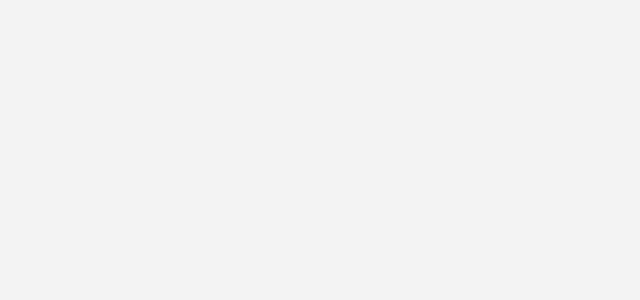
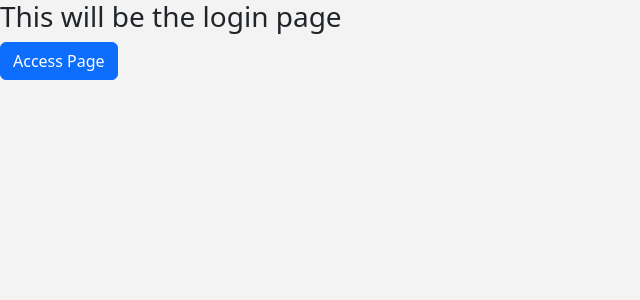
Before and after one commit to LaiaFustr/CSTools, an Angular app: page /login in a window 1280 px wide. Before the commit this address led to /. Shown: the top 300 px of the page, without its empty margins (0-640 px from the left). Built offline with nearby package versions, Linux system fonts and the light colour scheme.

Commit message:
:sparkles: login :sparkles:

```diff
--- /dev/null
+++ b/src/app/login/login.component.html
@@ -0,0 +1,3 @@
+<h3>This will be the login page</h3>
+
+<button class="btn btn-primary" routerLink="/cstools">Access Page</button>
```
Also changed, not shown: src/app/app.routes.ts (+6 -1 lines), src/app/login/login.component.ts (added, +11 -0 lines), src/app/login/login.component.css (added), 1 other file (tests, documents, lock files or other folders).
